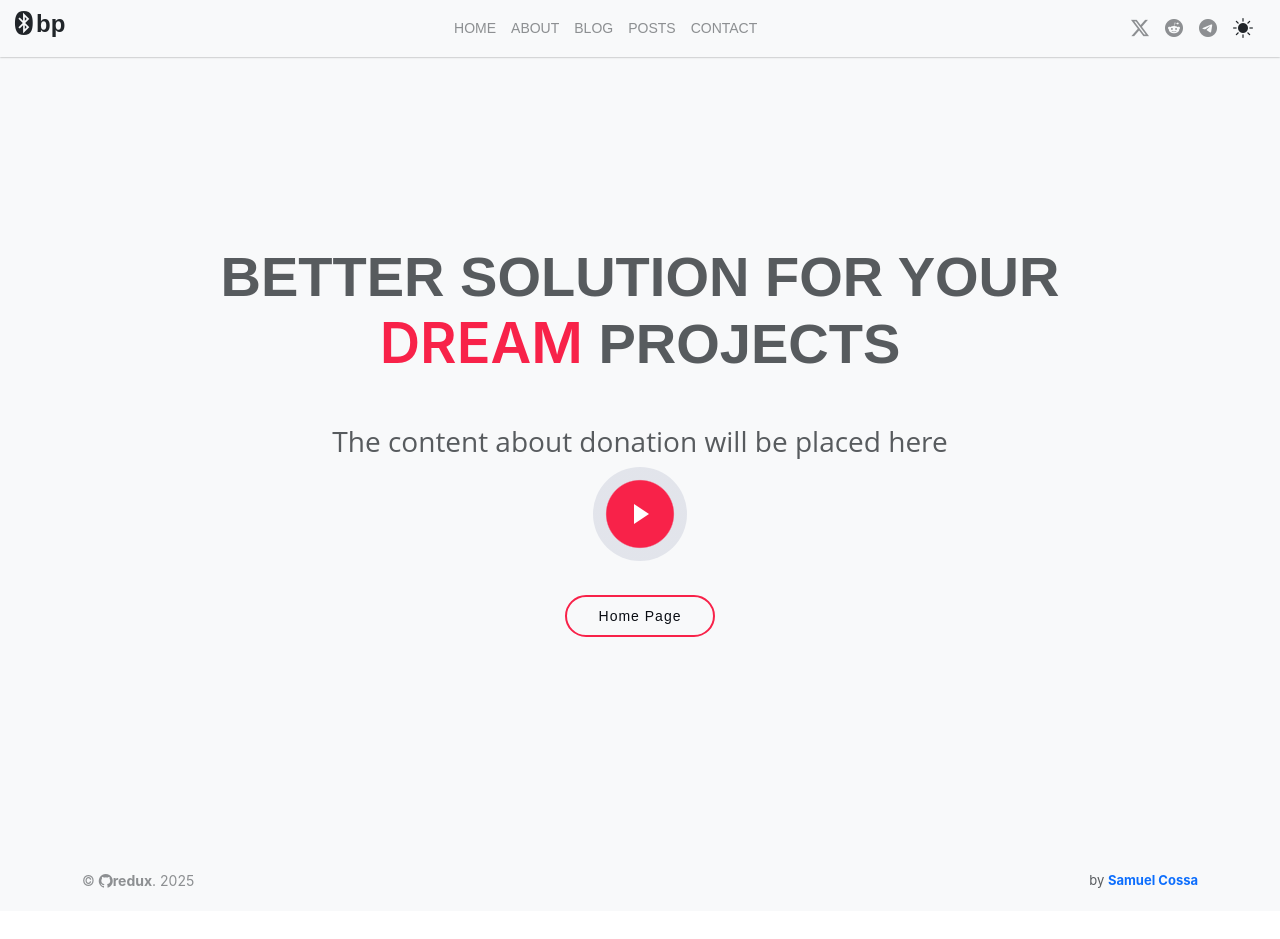
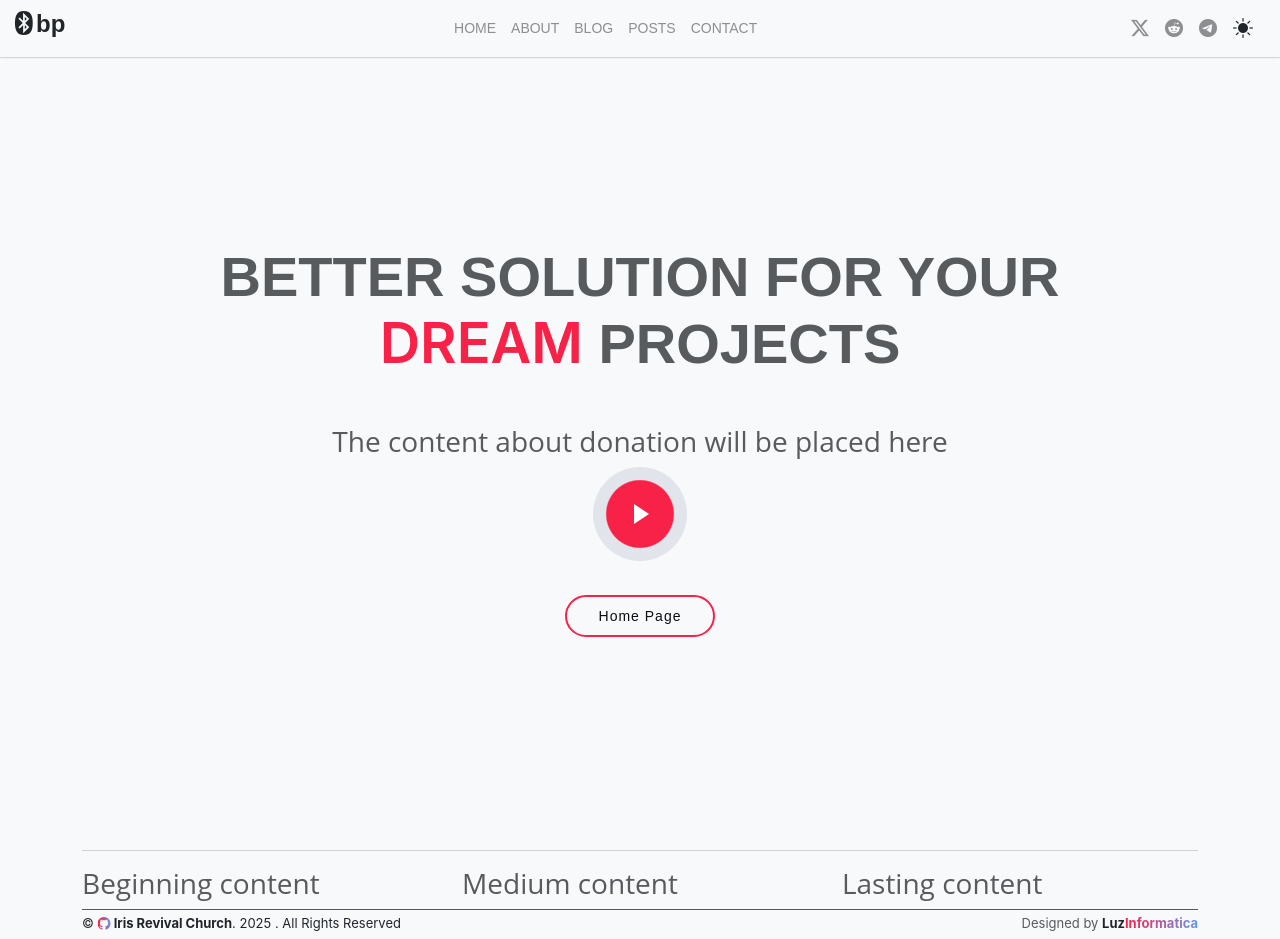
Before and after one commit to samuel-cossa/iris-revival, an Angular app: page /donate in a window 1280 px wide. Before the commit the page ends 911 px from the top, so only its background shows below. Built offline with nearby package versions, Linux system fonts and the light colour scheme.

Commit message:
Designing footer

```diff
--- a/angular.json
+++ b/angular.json
@@ -35,7 +35,8 @@
               "src/styles.scss"
             ],
             "scripts": [
-              "node_modules/bootstrap/dist/js/bootstrap.min.js"
+              "./node_modules/bootstrap/dist/js/bootstrap.min.js",
+              "./node_modules/@popperjs/core/dist/umd/popper.min.js"
             ]
           },
           "configurations": {
--- a/src/app/layout/components/footer/footer.component.html
+++ b/src/app/layout/components/footer/footer.component.html
@@ -1,13 +1,35 @@
 <footer id="footer" class="footer">
   <div class="container">
+    <hr class="active" />
+  </div>
+  <div class="container">
+    <div class="row gy-2 justify-content-center">
+      <div class="col-xl-4 col-lg-4 col-md-6 b">
+        <h3>Beginning content</h3>
+      </div>
+      <div class="col-xl-4 col-lg-4 col-md-6 m">
+        <h3>Medium content</h3>
+      </div>
+      <div class="col-xl-4 col-lg-4 col-md-6 l">
+        <h3>Lasting content</h3>
+      </div>
+    </div>
+  </div>
+
+  <div class="container">
     <div class="content">
-      <div class="copyright text-body-tertiary">
-        &copy; <i class="bi-github"></i> <strong><span>redux</span></strong
-        >. {{ currentYear }}
+      <div class="copyright text-body">
+        &copy; <i class="bi-github active"></i>
+        <strong><span> Iris Revival Church</span></strong
+        >. {{ currentYear }} . All Rights Reserved
       </div>
       <div class="credits">
-        by
-        <a routerLink="https://github.io/samuel-cossa"><b>Samuel Cossa</b></a>
+        Designed by
+        <a [href]="['https://github.io/samuel-cossa']"
+          ><b class="designer text-body"
+            >Luz<span class="active">Informatica</span></b
+          ></a
+        >
       </div>
     </div>
   </div>
--- a/src/app/layout/components/footer/footer.component.scss
+++ b/src/app/layout/components/footer/footer.component.scss
@@ -1,28 +1,26 @@
 :host {
   footer {
     margin-top: 50px;
-    font-size: 14px;
-  }
+    font-size: 13px;
+    padding: 0px !important;
 
     .content {
       display: flex;
       align-items: center;
       justify-content: space-between;
-    padding-top: 20px;
-    padding-bottom: 20px;
-    border-top: 1px currentColor !important;
+      height: 30px;
+      border-top: 0.2px solid currentColor !important;
+      .copyright i {
+        color: linear-gradient(to right, #f82249, cornflowerblue) !important;
       }
 
-  footer .copyright {
-    text-align: center;
-  }
-
-  footer .credits {
+      .credits {
         text-align: center;
         font-size: 13px;
       }
-
-  // footer .credits a {
-  //   color: var(--color-primary);
-  // }
+      .designer:hover {
+        color: var(--color-links);
       }
+    }
+  }
+}
--- a/src/app/layout/components/navigation/navigation.component.html
+++ b/src/app/layout/components/navigation/navigation.component.html
@@ -10,19 +10,19 @@
     </h1>
     <nav class="navbar p-0 {{ show }}">
       <ul class="bg-body-tertiary text-body-tertiary">
-        <li [routerLinkActive]="['active']">
+        <li [routerLinkActive]="['active']" (click)="toggle_menu()">
           <a [routerLink]="['home']">Home</a>
         </li>
-        <li [routerLinkActive]="['active']">
+        <li [routerLinkActive]="['active']" (click)="toggle_menu()">
           <a [routerLink]="['about']">About</a>
         </li>
-        <li [routerLinkActive]="['active']">
+        <li [routerLinkActive]="['active']" (click)="toggle_menu()">
           <a [routerLink]="['blog']">Blog</a>
         </li>
-        <li [routerLinkActive]="['active']">
+        <li [routerLinkActive]="['active']" (click)="toggle_menu()">
           <a [routerLink]="['posts']">Posts</a>
         </li>
-        <li [routerLinkActive]="['active']">
+        <li [routerLinkActive]="['active']" (click)="toggle_menu()">
           <a [routerLink]="['contact']">Contact</a>
         </li>
       </ul>
--- a/src/app/pages/home/components/hero/hero.component.scss
+++ b/src/app/pages/home/components/hero/hero.component.scss
@@ -143,10 +143,9 @@
     color: currentColor !important;
     -webkit-animation-delay: 0.8s;
     animation-delay: 0.8s;
-    border: 3px solid #f82249;
+    border: 1px solid #f82249;
   }
   .back-home-btn:hover {
     color: linear-gradient(to right, #f82249, cornflowerblue);
-    background-color: currentColor !important;
   }
 }
```
Lines whose indentation alone changed are shown as unchanged.
